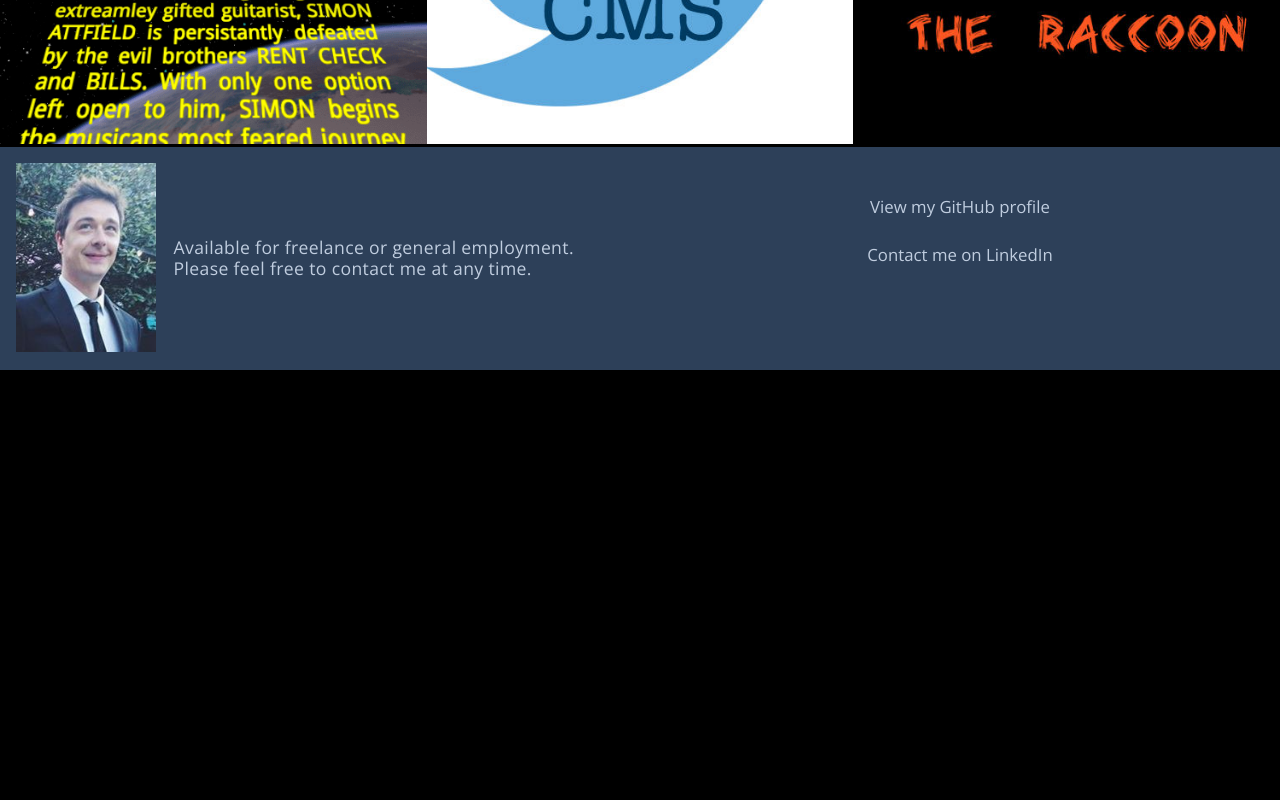
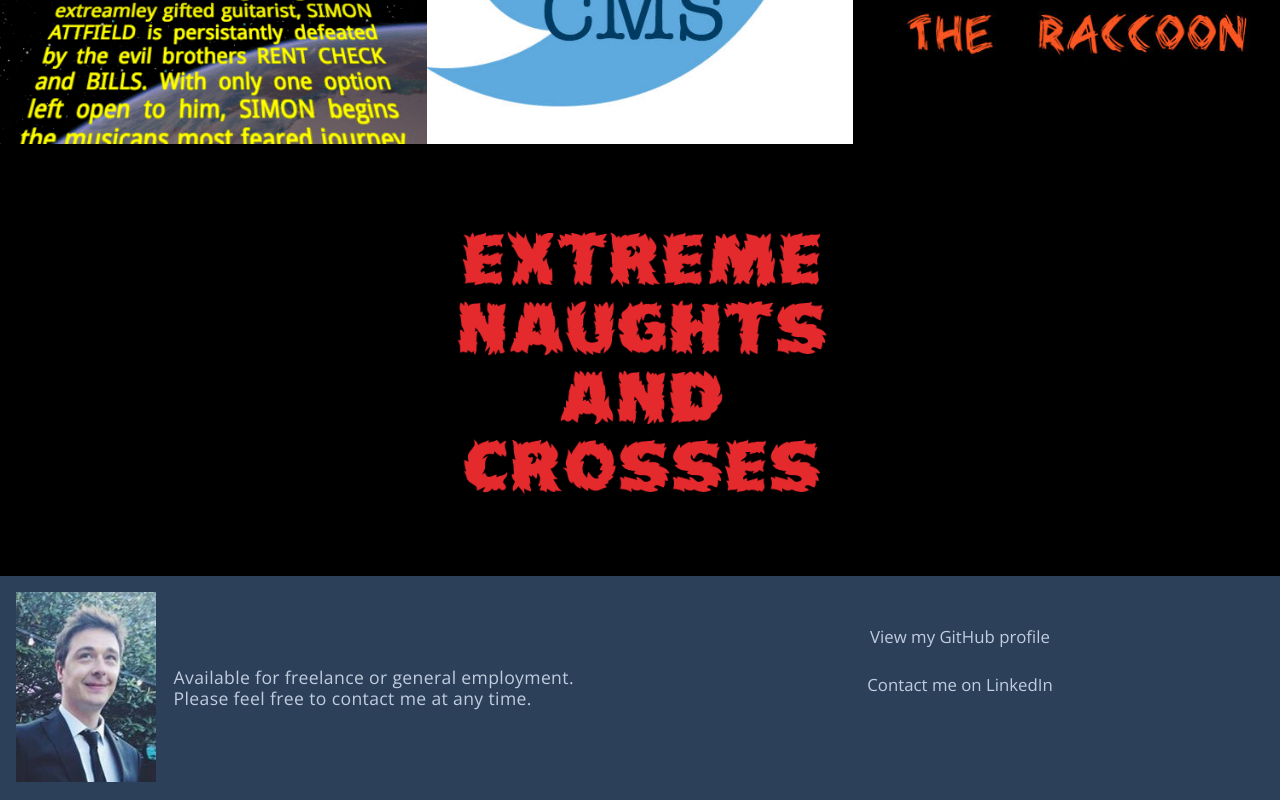
Before and after one commit to OoogleBoogle/portfolio-v3, a website: page src/index.html in a window 1280 px wide. Shown: the part 1083-1883 px from the top of the page. Before the commit the page ends 1453 px from the top, so only its background shows below. Drawn offline with nearby package versions, Linux system fonts and the light colour scheme; files that its build step writes are made by us from their sources; some icons are missing.

Commit message:
added naughts and crosses example

```diff
--- a/src/index.html
+++ b/src/index.html
@@ -6,7 +6,8 @@
     <meta charset="UTF-8">
     <meta name="viewport" content="width=device-width, user-scalable=no, initial-scale=1.0, maximum-scale=1.0, minimum-scale=1.0">
     <meta name="author" content="Simon Attfield">
-    <meta name="description" content="Front-End Web Devloper based in San Francisco">
+    <meta name="description" content="Front-End Web Developer based in San Francisco">
+    <meta name="keywords" content="web,development,html,css,html5,javascript">
     <title>Simon Attfield | Portfolio</title>
     <link href="https://fonts.googleapis.com/css?family=Open+Sans:300|Raleway:200" rel="stylesheet">
     <link rel="stylesheet" href="css/main.css">
@@ -44,6 +45,10 @@
                 <img src="img/game-icon.jpg" alt="Canvas game example screenshot">
                 <p>2D Game using JavaScript and Canvas</p>
             </div>
+            <div class="example tic-tac">
+                <img src="img/tic-tac-toe.png" alt="Naughts and Crosses Screenshot">
+                <p>Object Oriented JavaScript</p>
+            </div>
         </section>
     </main>
     <footer>
--- a/src/scss/_footer.scss
+++ b/src/scss/_footer.scss
@@ -83,9 +83,8 @@ footer {
       color: lighten($blue, 55%);
       display: inline-block;
       font-size: 0.35em;
+      padding: 0 1em;
       vertical-align: middle;
     }
   }
-
-
 }
```
Also changed, not shown: src/img/tic-tac-toe.png (added), 1 other file.
